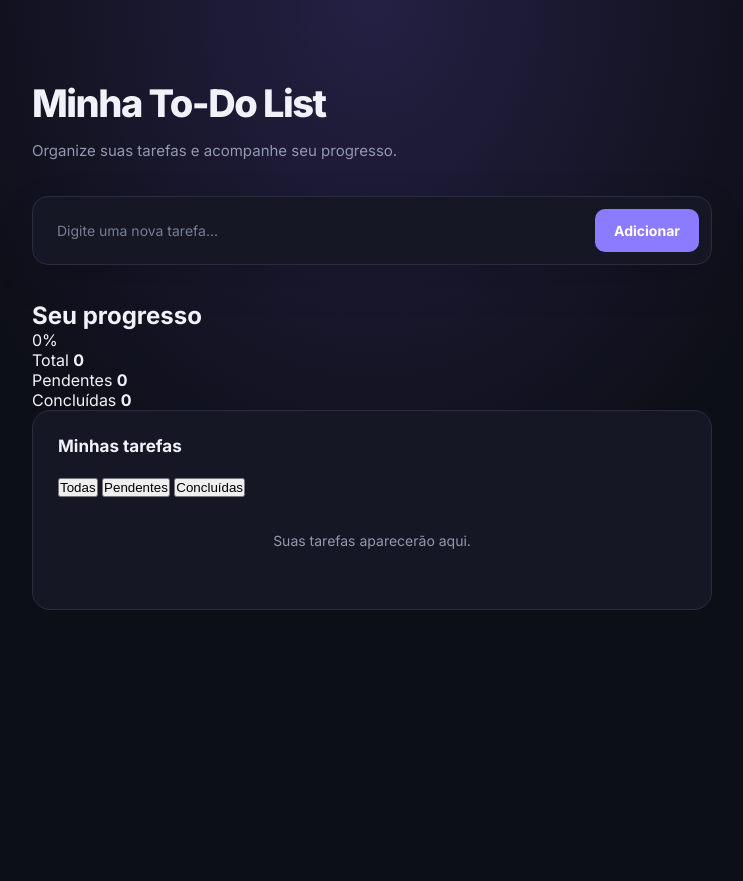
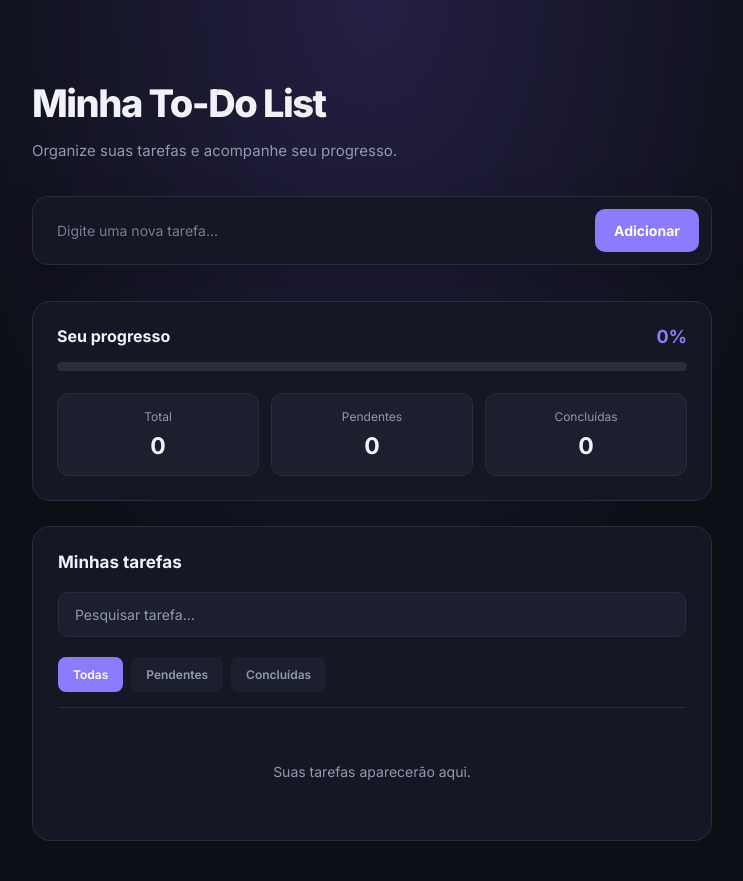
Before and after one commit to matheusferb/to-do-list-python, a Flask app: page / in a window 1280 px wide. Shown: the top 881 px of the page, without its empty margins (268-1011 px from the left). Before the commit the page ends 610 px from the top, so only its background shows below. Run offline with Flask 3, Linux system fonts and the light colour scheme; data that the repository does not hold is empty.

Commit message:
feat: adiciona pesquisa de tarefas e ajusta layout

```diff
--- a/static/script.js
+++ b/static/script.js
@@ -3,6 +3,7 @@
 const campoTarefa = document.getElementById("campo-tarefa");
 const botaoAdicionar = document.getElementById("botao-adicionar");
 const listaTarefas = document.getElementById("lista-tarefas");
+const campoPesquisa = document.getElementById("campo-pesquisa");
 
 // Elementos do progresso
 const contadorTotal = document.getElementById("contador-total");
@@ -73,6 +74,7 @@ function atualizarContadores() {
 function mostrarTarefas() {
     listaTarefas.innerHTML = "";
 
+    // Aplicar o filtro selecionado
     let tarefasFiltradas = tarefas;
 
     if (filtroAtual === "pendentes") {
@@ -86,6 +88,13 @@ function mostrarTarefas() {
             tarefa => tarefa.concluida
         );
     }
+
+    // Aplicar a pesquisa
+    const pesquisa = campoPesquisa.value.toLowerCase().trim();
+
+    tarefasFiltradas = tarefasFiltradas.filter(
+        tarefa => tarefa.texto.toLowerCase().includes(pesquisa)
+    );
 
     if (tarefasFiltradas.length === 0) {
         mostrarListaVazia();
@@ -343,3 +352,7 @@ campoTarefa.addEventListener("keydown", function (evento) {
 
 // Carregar tarefas ao abrir o site
 carregarTarefas();
+
+campoPesquisa.addEventListener("input", function () {
+    mostrarTarefas();
+});
--- a/static/style.css
+++ b/static/style.css
@@ -292,7 +178,113 @@ body {
     color: var(--texto);
 }
 
-/* ===== Filtros ===== */
+/* Lista de tarefas */
+
+.lista-tarefas {
+    padding: 25px;
+    background: var(--cartao);
+    border: 1px solid var(--borda);
+    border-radius: 18px;
+}
+
+.lista-tarefas h2 {
+    margin-bottom: 20px;
+    font-size: 17px;
+    font-weight: 700;
+}
+
+#lista-tarefas {
+    list-style: none;
+}
+
+#lista-tarefas li {
+    display: flex;
+    align-items: center;
+    gap: 12px;
+    padding: 17px 0;
+    border-bottom: 1px solid var(--borda);
+}
+
+#lista-tarefas li:last-child {
+    border-bottom: none;
+}
+
+#lista-tarefas li span {
+    flex: 1;
+    min-width: 0;
+    color: var(--texto);
+    font-size: 14px;
+    line-height: 1.6;
+    overflow-wrap: anywhere;
+}
+
+#lista-tarefas li.concluida span {
+    color: var(--texto-secundario);
+    text-decoration: line-through;
+}
+
+#lista-tarefas li.tarefa-vazia {
+    justify-content: center;
+    padding: 35px 10px;
+    color: var(--texto-secundario);
+    font-size: 14px;
+    text-align: center;
+}
+
+/* Botões de ação */
+
+#lista-tarefas li button {
+    flex-shrink: 0;
+    padding: 8px 11px;
+    border: 1px solid var(--borda);
+    border-radius: 8px;
+    background: var(--cartao-hover);
+    color: var(--texto);
+    font-family: inherit;
+    font-size: 12px;
+    font-weight: 600;
+    cursor: pointer;
+    transition: 0.2s;
+}
+
+#lista-tarefas li button:hover {
+    border-color: var(--roxo);
+}
+
+#lista-tarefas li button:first-of-type {
+    color: var(--verde);
+}
+
+#lista-tarefas li button:last-of-type {
+    color: var(--vermelho);
+}
+
+/* Campo de pesquisa */
+
+#campo-pesquisa {
+    width: 100%;
+    padding: 13px 16px;
+    margin: 0 0 20px;
+    background: var(--cartao-hover);
+    border: 1px solid var(--borda);
+    border-radius: 10px;
+    color: var(--texto);
+    font-size: 14px;
+    font-family: inherit;
+    outline: none;
+    transition: 0.2s;
+}
+
+#campo-pesquisa::placeholder {
+    color: var(--texto-secundario);
+}
+
+#campo-pesquisa:focus {
+    border-color: var(--roxo);
+    box-shadow: 0 0 0 3px rgba(117, 101, 245, 0.15);
+}
+
+/* Filtros */
 
 .filtros {
     display: flex;
--- a/templates/index.html
+++ b/templates/index.html
@@ -1,4 +1,3 @@
-
 <!DOCTYPE html>
 <html lang="pt-BR">
 <head>
@@ -64,6 +63,11 @@
         <section class="lista-tarefas">
 
             <h2>Minhas tarefas</h2>
+            <input
+                type="text"
+                id="campo-pesquisa"
+                placeholder="Pesquisar tarefa..."
+            >
 
             <!-- Filtros -->
             <div class="filtros">
```
Also changed, not shown: other parts of static/style.css (+30 -120 lines).
